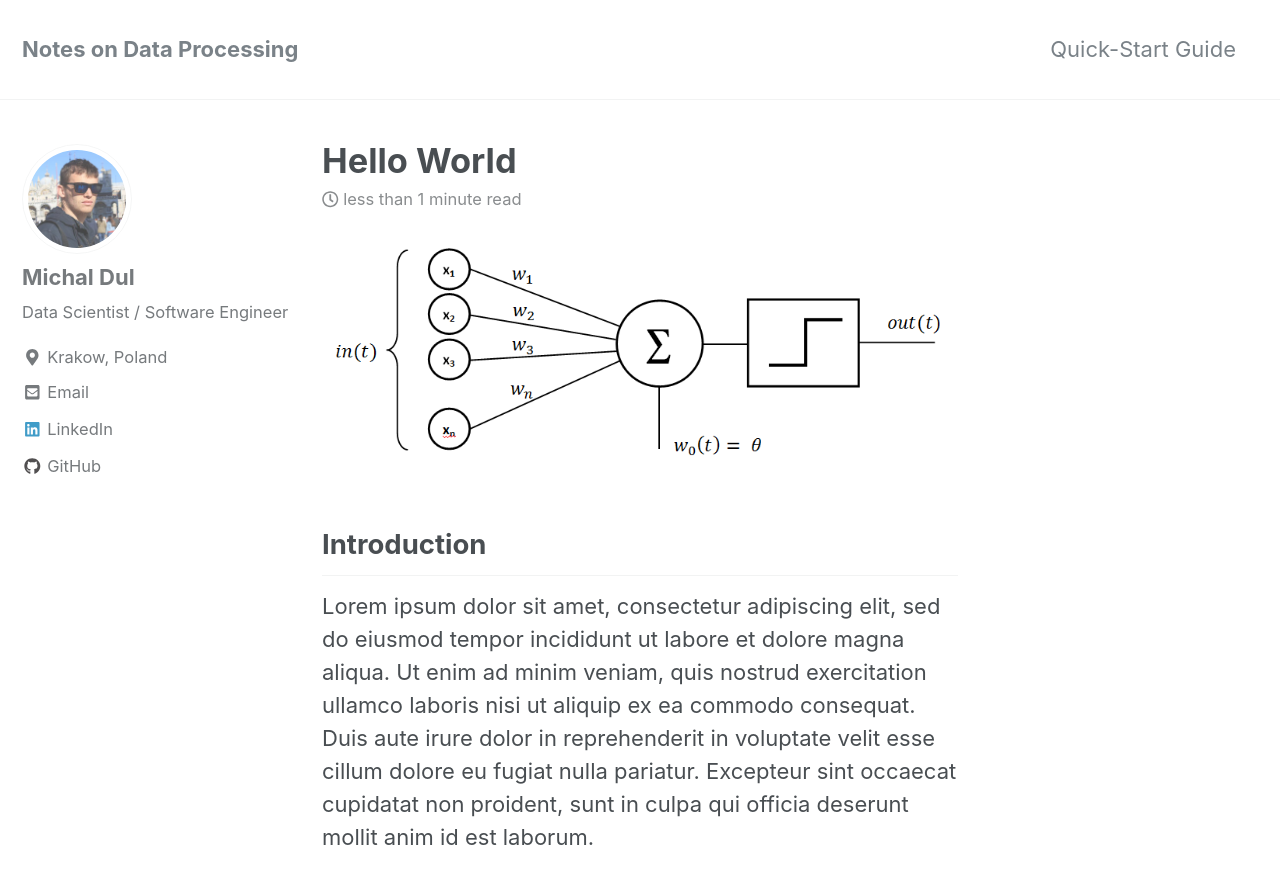
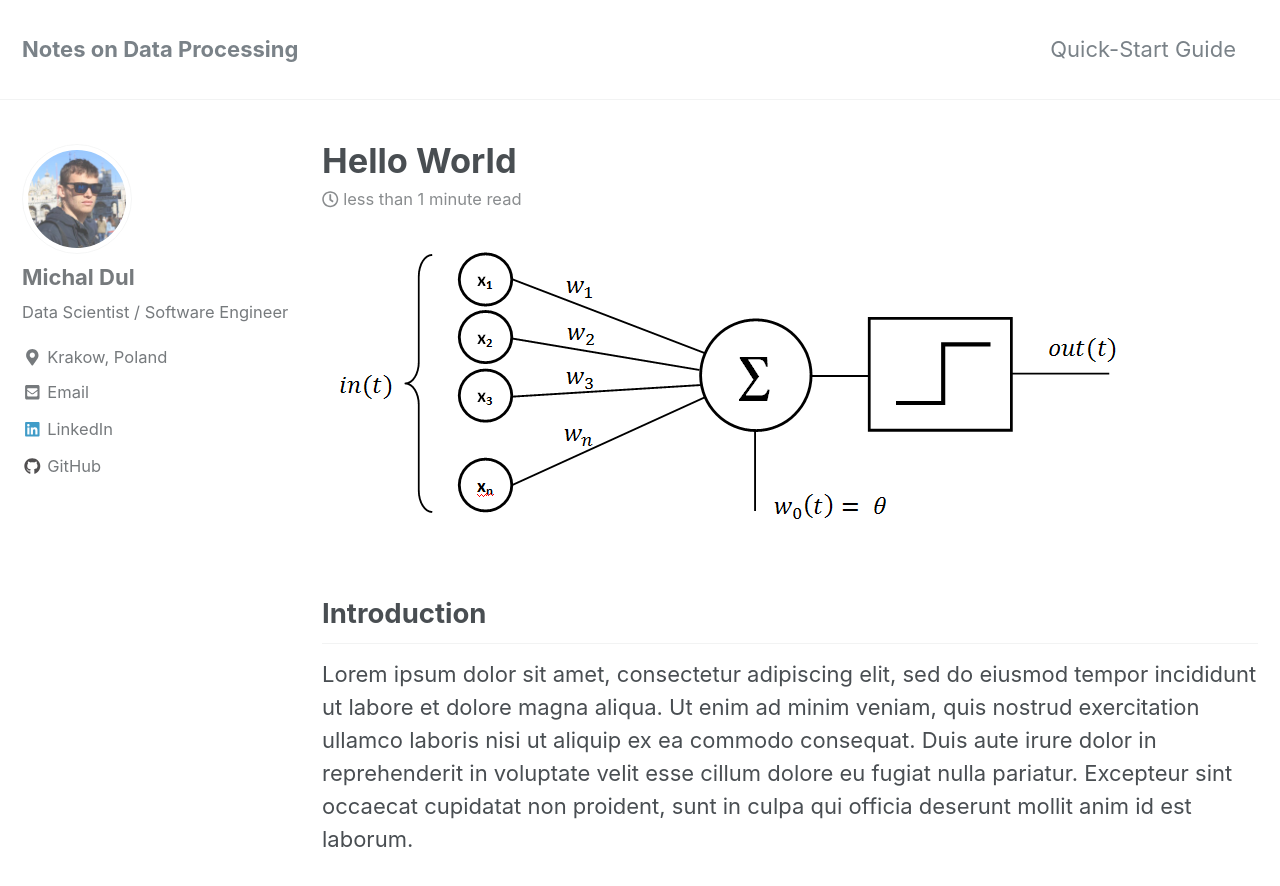
Before and after one commit to michaldul/michaldul.github.io, a Jekyll site: the page built from _posts/2018-1-23-Perceptron-visual.md, in a window 1280 px wide and 900 px high. Shown: the top 886 px of the window. Built offline with Jekyll 4.4.1, drawn with Linux system fonts in a browser that asks for light colours; nearby versions of some CDN libraries.

Commit message:
wider post & archive section

```diff
--- a/_sass/minimal-mistakes/_archive.scss
+++ b/_sass/minimal-mistakes/_archive.scss
@@ -8,12 +8,10 @@
   @include breakpoint($large) {
     float: right;
     width: calc(100% - #{$right-sidebar-width-narrow});
-    padding-right: $right-sidebar-width-narrow;
   }
 
   @include breakpoint($x-large) {
     width: calc(100% - #{$right-sidebar-width});
-    padding-right: $right-sidebar-width;
   }
 }
 
--- a/_sass/minimal-mistakes/_page.scss
+++ b/_sass/minimal-mistakes/_page.scss
@@ -24,12 +24,10 @@
   @include breakpoint($large) {
     float: right;
     width: calc(100% - #{$right-sidebar-width-narrow});
-    padding-right: $right-sidebar-width-narrow;
   }
 
   @include breakpoint($x-large) {
     width: calc(100% - #{$right-sidebar-width});
-    padding-right: $right-sidebar-width;
   }
 
   .page__inner-wrap {
```
